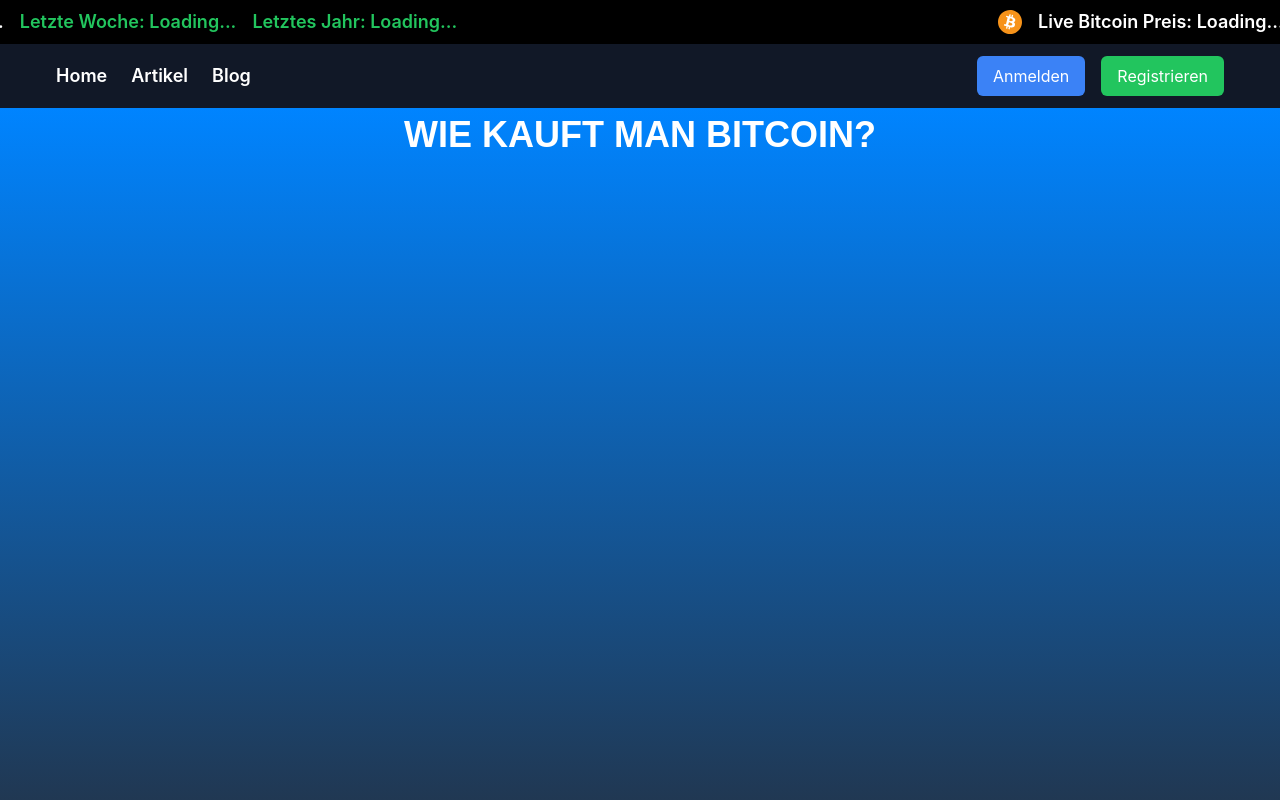
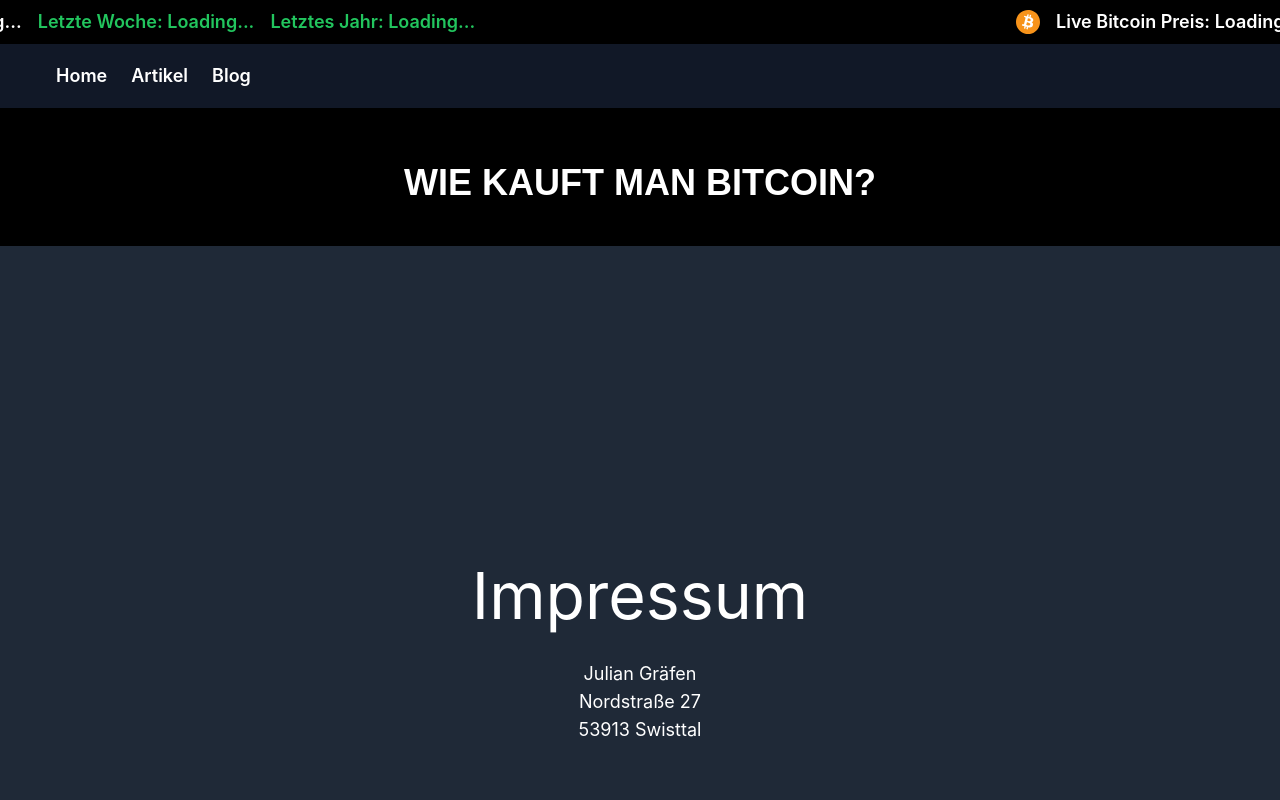
Before and after one commit to JulianGrafen/crypto-referal-website, a React (Create React App) app: page /impressum in a window 1280 px wide. Shown: the top 800 px of the page. Built offline with nearby package versions, Linux system fonts and the light colour scheme; no server answers.

Commit message:
Added Impressum

```diff
--- a/src/App.js
+++ b/src/App.js
@@ -1,40 +1,38 @@
 import React from 'react';
 import { BrowserRouter as Router, Route, Routes } from 'react-router-dom';
 import './App.css';
-import Article from './components/article';
 import Hero from "./components/hero";
 import PriceMarquee from './components/pricemarquee';
 import Navbar from "./components/navbar";
 import Blog from "./pages/blog";
 import Footer from "./components/footer";
+import Article from "./components/anleitung";
+import Impressum from "./pages/impressum";
 
 function App() {
   return (
     <Router>
       <PriceMarquee />
       <Navbar />
-
+      <Hero />
 
       <Routes>
         <Route path="/" element={<Home />} />
         <Route path="/blog" element={<Blog />} />
+        <Route path="/impressum" element={<Impressum />} />
+
         {/* Fügen Sie hier weitere Routen hinzu, falls nötig */}
       </Routes>
-      <Footer />
-
     </Router>
-
   );
 }
 
 // Home-Komponente als Wrapper für Article und Hero
 const Home = () => {
   return (
-    <div>
+    <div className="relative z-20">
       <Article />
-      <Hero />
       <Footer />
-
     </div>
   );
 }
--- a/src/components/anleitung.js
+++ b/src/components/anleitung.js
@@ -2,7 +2,7 @@
 
 const ErstelleEinKonto = () => {
   return (
-    <article className="text-white font-poppins p-5 max-w-3xl mx-auto bg-gray-600 shadow-lg rounded-lg mt-10">
+    <article className="text-white font-poppins p-5 max-w-3xl mx-auto bg-gray-600 shadow-lg">
         <h1 className="text-2xl font-bold text-center mb-6">Wie man einfach und sicher Bitcoin auf Binance kauft</h1>
         <p className="text-center mb-6">Erfahren Sie in dieser Schritt-für-Schritt-Anleitung, wie Sie ganz einfach Ihr erstes Bitcoin auf Binance kaufen können. Ideal für Anfänger!</p>
         <div className="py-4">
--- a/src/components/article.js
+++ /dev/null
@@ -1,13 +0,0 @@
-import React from 'react';
-import ErstelleEinKonto from './anleitung';
-
-const Article = () => {
-    return(
-        <div class="flex flex-col absolute pt-64">
-      <div class="flex mb-1 "> <ErstelleEinKonto /> </div>
-
-  </div>
-    )
-};
-
-export default Article;
--- a/src/components/footer.js
+++ b/src/components/footer.js
@@ -1,15 +1,17 @@
 import React from 'react';
 
-const footer = () => {
-
-
-return (
-    <div className="background text-center">
-    <h1 className="font-poppins font-semibold text-white text-mbHeading">WIE KAUFT MAN BITCOIN?
-    </h1>
-
-    </div>
+const Footer = () => {
+  return (
+    <footer className="bg-gray-800 text-center py-4">
+      <h1 className="font-poppins font-semibold text-white text-base">WIE KAUFT MAN BITCOIN?</h1>
+      <a
+        href="/impressum"
+        className="text-blue-500 hover:underline block mt-2"
+      >
+        Impressum
+      </a>
+    </footer>
   );
 };
 
-export default footer;
+export default Footer;
--- a/src/components/hero.js
+++ b/src/components/hero.js
@@ -1,10 +1,9 @@
 import React from 'react';
-import arrowDown from "../assets/arrowDown.svg"
 const herojs = () => {
 
 
 return (
-    <div className="background text-center">
+    <div className="bg-black text-center h-15">
     <h1 className="pt-12 font-poppins font-semibold text-white text-mbHeading">WIE KAUFT MAN BITCOIN?
     </h1>
     <div className='flex justify-center mt-9'>
--- a/src/components/navbar.js
+++ b/src/components/navbar.js
@@ -10,10 +10,7 @@
                     <Link to="/articles" className="text-lg font-semibold hover:text-gray-400">Artikel</Link>
                     <Link to="/blog" className="text-lg font-semibold hover:text-gray-400">Blog</Link>
                 </div>
-                <div className="hidden md:flex items-center space-x-4">
-                    <button className="bg-blue-500 hover:bg-blue-600 text-white px-4 py-2 rounded-md">Anmelden</button>
-                    <button className="bg-green-500 hover:bg-green-600 text-white px-4 py-2 rounded-md">Registrieren</button>
-                </div>
+
                 <div className="md:hidden flex items-center">
                     {/* Hier könnten Sie ein Mobile-Menü-Symbol hinzufügen */}
                 </div>
--- /dev/null
+++ b/src/pages/impressum.js
@@ -0,0 +1,16 @@
+import React from 'react';
+
+const Impressum = () => {
+  return (
+    <div className="bg-gray-800 min-h-screen flex flex-col items-center justify-center py-4">
+      <div className="text-center">
+        <h1 className='text-white text-4xl mb-4'>Impressum</h1>
+        <p className='text-white text-lg'>Julian Gräfen</p>
+        <p className='text-white text-lg'>Nordstraße 27</p>
+        <p className='text-white text-lg'>53913 Swisttal</p>
+      </div>
+    </div>
+  );
+};
+
+export default Impressum;
```
